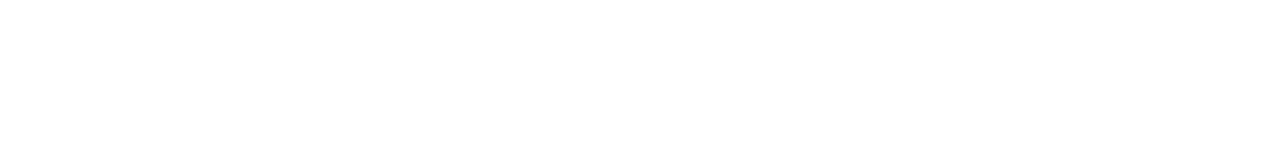
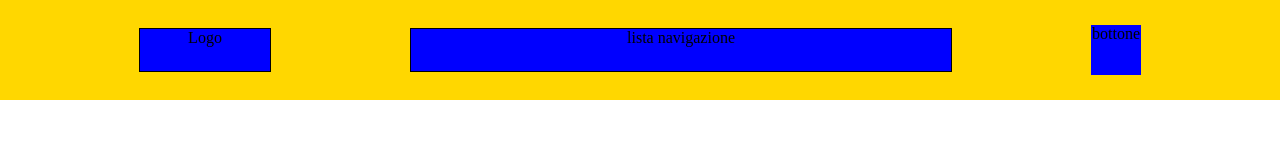
Before and after one commit to Andele97/htmlcss-struttura-discord, a plain HTML site: page index.html in a window 1280 px wide. Drawn offline with Linux system fonts and the light colour scheme.

Commit message:
[add] box logo, box nav and box button

```diff
--- a/assets/style.css
+++ b/assets/style.css
@@ -3,3 +3,32 @@
   padding: 0;
   box-sizing: border-box;
 }
+
+header {
+  height: 100px;
+  background-color: gold;
+  display: flex;
+  justify-content: space-evenly;
+  align-items: center;
+  text-align: center;
+}
+
+header .logo {
+  width: 132px;
+  height: 44px;
+  background-color: blue;
+  border: 1px solid black;
+}
+
+nav .nav-1 {
+  height: 44px;
+  width: 542px;
+  background-color: blue;
+  border: 1px solid black;
+}
+
+header .bottone {
+  height: 50px;
+  width: 50px;
+  background-color: blue;
+}
--- a/index.html
+++ b/index.html
@@ -11,6 +11,15 @@
 <body>
 
   <header>
+    <div class="logo">Logo</div>
+
+    <nav>
+      <div class="nav-1">lista navigazione</div>
+    </nav>
+
+    <div class="bottone">bottone</div>
+
+
 
   </header>
 
```
